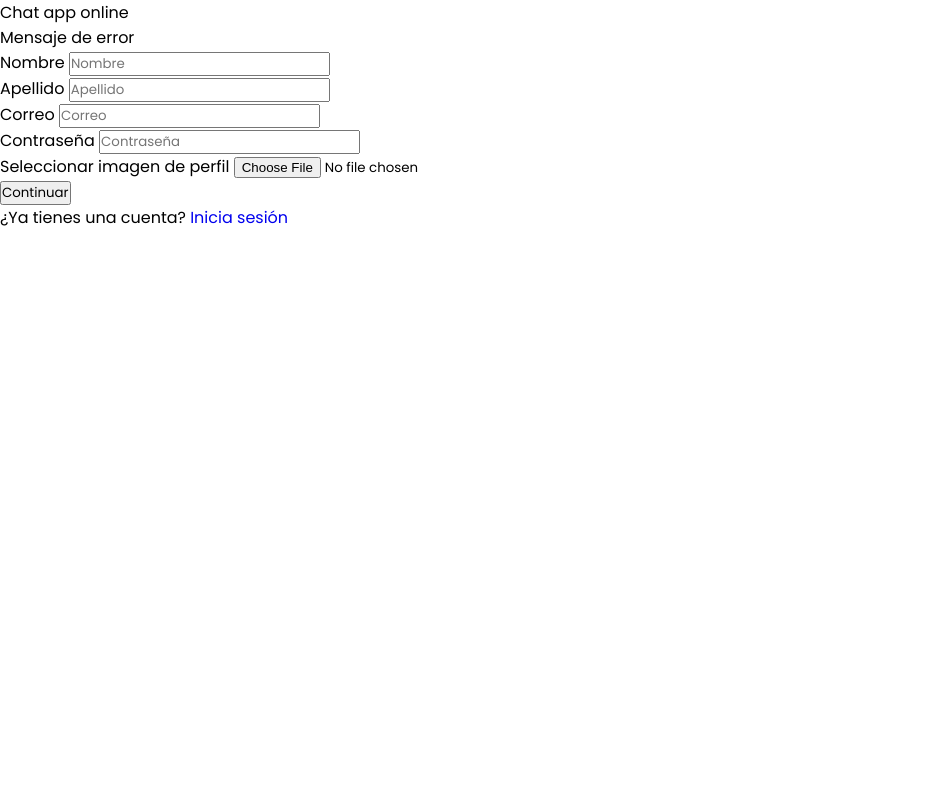
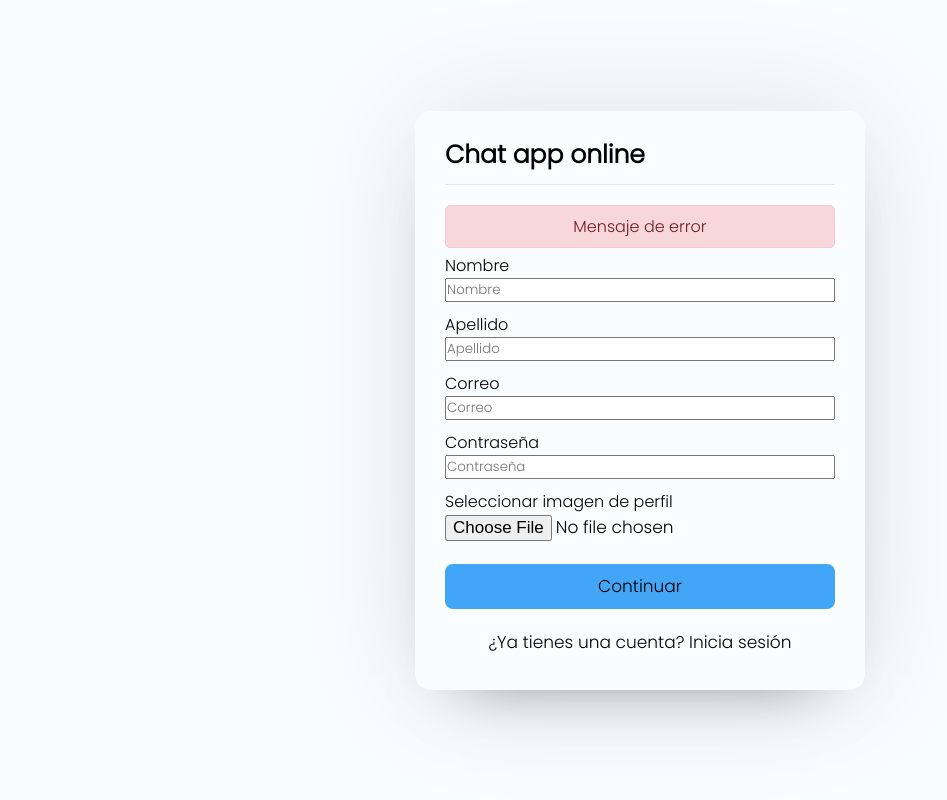
Before and after one commit to daviardev/app.chatPHP, a PHP site: page / in a window 1280 px wide. Shown: the whole page, without its empty margins (0-947 px from the left). Run offline with PHP 8.4, Linux system fonts and the light colour scheme.

Commit message:
#2 [Formulario de registro completado]

```diff
--- a/css/styles.css
+++ b/css/styles.css
@@ -1,4 +1,32 @@
-@import url('https://fonts.googleapis.com/css2?family=Poppins:wght@100;400&display=swap');
+                    /* Importando la fuente Poppins de Google Font */
+@import url('https://fonts.googleapis.com/css2?family=Poppins:wght@100;300&display=swap');
+
+:root {
+    --hue: 207;
+    --sat: 90%;
+    --lig: 61%;
+    --body-color: hsl(var(--hue), 100%, 99%);
+    --container-color: hsl(var(--hue), 24%, 12%);
+    --first-color: hsl(var(--hue), var(--sat), var(--lig));
+}
+/* Css globales */
+
+@media (prefers-color-scheme: dark) {
+    :root {
+        --bg-color: hsl(var(--hue), 40%, 8%);
+        --text-color: #fff;
+        --box-shadow: 0  0 128px 0 rgba(255, 255, 255, 0.1), 0 32px 64px -48px rgba(255, 255, 255, 0.5);
+        --shadow-dark: 0 8px 24px hsla(var(--hue), var(--sat), var(--lig), .25);
+    }
+}
+
+@media (prefers-color-scheme: light) {
+    :root {
+        --bg-color: hsl(var(--hue), 100%, 99%);
+        --text-color: rgb(0, 0, 0);
+        --box-shadow: 0  0 128px 0 rgba(0, 0, 0, 0.1), 0 32px 64px -48px rgba(0, 0, 0, 0.5);
+    }
+}
 
 * {
     margin: 0;
@@ -6,4 +34,104 @@
     box-sizing: border-box;
     text-decoration: none;
     font-family: 'Poppins', sans-serif;
+    scroll-behavior: smooth;
 }
+
+/* Css para el body */
+
+body {
+    display: flex;
+    align-items: center;
+    justify-content: center;
+    min-height: 100vh;
+    background: var(--bg-color);
+    padding: 0 10px;
+}
+
+/* Css para el contenedor principal */
+
+.container {
+    background: var(--bg-color);
+    color: var(--text-color);
+    max-width: 450px;
+    width: 100%;
+    border-radius: 16px;
+    box-shadow: var(--box-shadow);
+}
+
+/* Css para el formulario de registro */
+
+.form {
+    padding: 25px 30px;
+}
+
+.form header {
+    font-size: 25px;
+    font-weight: 600;
+    padding-bottom: 10px;
+    border-bottom: 1px solid #e6e6e6;
+}
+
+.form form {
+    margin: 20px 0;
+}
+
+.form form .error-txt {
+    color: #721c24;
+    background: #f8d7da;
+    padding: 8px 10px;
+    text-align: center;
+    border-radius: 5px;
+    margin-bottom: 5px;
+    border: 1px solid #f5c6cb;
+}
+
+.form form .field {
+    display: flex;
+    flex-direction: column;
+    margin-bottom: 10px;
+}
+
+.form form .field input {
+    outline: none;
+}
+
+.form form .field .input input {
+    height: 48px;
+    width: 100%;
+    font-size: 16px;
+    padding: 0 10px;
+    border: 1px solid #ccc;
+    border-radius: 5px;
+}
+
+.form form .image input {
+    font-size: 17px;
+}
+
+.form form .button input {
+    margin-top: 13px;
+    height: 45px;
+    border: none;
+    font-size:  17px;
+    font-weight: 400;
+    background: var(--first-color);
+    border-radius: 0.5rem;
+    box-shadow: var(--shadow-dark);
+    color: var(--text-color);
+    cursor: pointer;
+}
+
+.form .link {
+    text-align: center;
+    margin: 10px 0;
+    font-size: 17px;
+}
+
+.form .link a {
+    color: var(--text-color);
+}
+
+.form .link a:hover {
+    text-decoration: underline;
+}
--- a/index.html
+++ b/index.html
@@ -10,37 +10,37 @@
     <title>Chat app online</title>
 </head>
 <body>
-    <div class="wrapper">
+    <div class="container">
         <section class="form signup">
             <header>Chat app online</header>
             <form action="#">
                 <div class="error-txt">Mensaje de error</div>
                 <div class="name-details">
-                    <div class="field">
+                    <div class="field input">
                         <label>Nombre</label>
                         <input type="text" placeholder="Nombre">
                     </div>
-                    <div class="field">
+                    <div class="field input">
                         <label>Apellido</label>
                         <input type="text" placeholder="Apellido">
                 </div>
-                <div class="field">
+                <div class="field input">
                     <label>Correo</label>
                     <input type="text" placeholder="Correo">
                 </div>
-                <div class="field">
+                <div class="field input">
                     <label>Contraseña</label>
                     <input type="password" placeholder="Contraseña">
                 </div>
-                <div class="field">
+                <div class="field image">
                     <label>Seleccionar imagen de perfil</label>
                     <input type="file">
                 </div>
-                <div class="field">
+                <div class="field button">
                     <input type="submit" value="Continuar">
                 </div>
+            </div>
             </form>
-
             <div class="link">¿Ya tienes una cuenta? <a href="#">Inicia sesión</a> </div>
         </section>
     </div>
```
